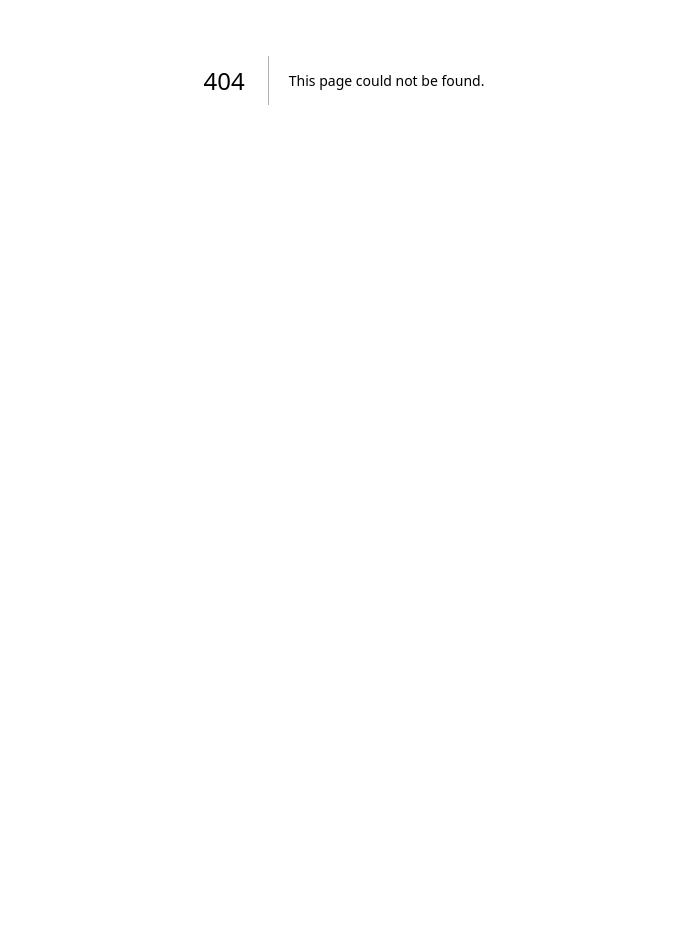
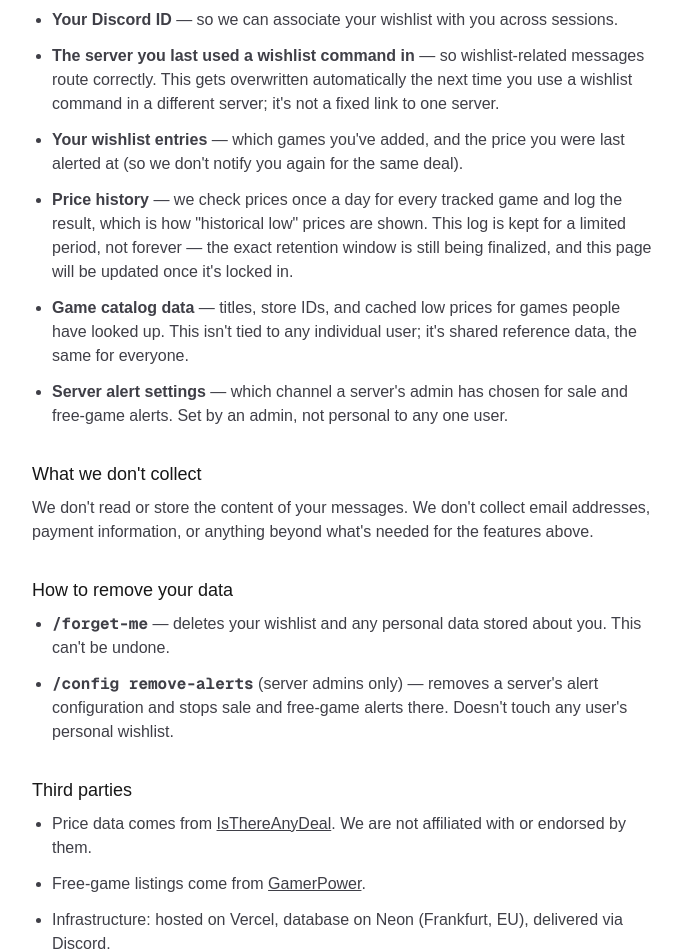
Before and after one commit to Akiz-Ivanov/discord-game-sales-bot, a Next.js app: page /privacy in a window 1280 px wide. Before the commit this address had no page. Shown: the part 320-1272 px from the top of the page, without its empty margins (296-978 px from the left). Before the commit the page ends 800 px from the top, so only its background shows below. Built offline with nearby package versions, Linux system fonts and the light colour scheme.

Commit message:
feat: add /privacy policy page

```diff
--- /dev/null
+++ b/src/app/privacy/page.tsx
@@ -0,0 +1,160 @@
+import type { Metadata } from 'next'
+
+export const metadata: Metadata = {
+  title: 'Privacy Policy — Game Sales Bot',
+  description: 'What data Game Sales Bot stores, why, and how to remove it.',
+}
+
+const SECTIONS = [
+  {
+    heading: 'What this is',
+    body: (
+      <p>
+        Game Sales Bot is a Discord bot that tracks game prices and lets you
+        build a personal wishlist for price-drop and free-game alerts. It&apos;s
+        an independent solo project, not affiliated with Discord,
+        IsThereAnyDeal, or GamerPower.
+      </p>
+    ),
+  },
+  {
+    heading: 'Data we store, and why',
+    body: (
+      <ul className="list-disc space-y-3 pl-5">
+        <li>
+          <strong>Your Discord ID</strong> — so we can associate your wishlist
+          with you across sessions.
+        </li>
+        <li>
+          <strong>The server you last used a wishlist command in</strong> — so
+          wishlist-related messages route correctly. This gets overwritten
+          automatically the next time you use a wishlist command in a different
+          server; it&apos;s not a fixed link to one server.
+        </li>
+        <li>
+          <strong>Your wishlist entries</strong> — which games you&apos;ve
+          added, and the price you were last alerted at (so we don&apos;t notify
+          you again for the same deal).
+        </li>
+        <li>
+          <strong>Price history</strong> — we check prices once a day for every
+          tracked game and log the result, which is how &quot;historical
+          low&quot; prices are shown. This log is kept for a limited period, not
+          forever — the exact retention window is still being finalized, and
+          this page will be updated once it&apos;s locked in.
+        </li>
+        <li>
+          <strong>Game catalog data</strong> — titles, store IDs, and cached low
+          prices for games people have looked up. This isn&apos;t tied to any
+          individual user; it&apos;s shared reference data, the same for
+          everyone.
+        </li>
+        <li>
+          <strong>Server alert settings</strong> — which channel a server&apos;s
+          admin has chosen for sale and free-game alerts. Set by an admin, not
+          personal to any one user.
+        </li>
+      </ul>
+    ),
+  },
+  {
+    heading: "What we don't collect",
+    body: (
+      <p>
+        We don&apos;t read or store the content of your messages. We don&apos;t
+        collect email addresses, payment information, or anything beyond
+        what&apos;s needed for the features above.
+      </p>
+    ),
+  },
+  {
+    heading: 'How to remove your data',
+    body: (
+      <ul className="list-disc space-y-3 pl-5">
+        <li>
+          <strong>
+            <code>/forget-me</code>
+          </strong>{' '}
+          — deletes your wishlist and any personal data stored about you. This
+          can&apos;t be undone.
+        </li>
+        <li>
+          <strong>
+            <code>/config remove-alerts</code>
+          </strong>{' '}
+          (server admins only) — removes a server&apos;s alert configuration and
+          stops sale and free-game alerts there. Doesn&apos;t touch any
+          user&apos;s personal wishlist.
+        </li>
+      </ul>
+    ),
+  },
+  {
+    heading: 'Third parties',
+    body: (
+      <ul className="list-disc space-y-3 pl-5">
+        <li>
+          Price data comes from{' '}
+          <a href="https://isthereanydeal.com" className="underline">
+            IsThereAnyDeal
+          </a>
+          . We are not affiliated with or endorsed by them.
+        </li>
+        <li>
+          Free-game listings come from{' '}
+          <a href="https://www.gamerpower.com" className="underline">
+            GamerPower
+          </a>
+          .
+        </li>
+        <li>
+          Infrastructure: hosted on Vercel, database on Neon (Frankfurt, EU),
+          delivered via Discord.
+        </li>
+      </ul>
+    ),
+  },
+  {
+    heading: 'Changes to this policy',
+    body: (
+      <p>
+        This policy may change as the bot changes. Check back here for the
+        current version.
+      </p>
+    ),
+  },
+  {
+    heading: 'Questions',
+    body: (
+      <p>
+        Open an issue on{' '}
+        <a
+          href="https://github.com/Akiz-Ivanov/discord-game-sales-bot"
+          className="underline"
+        >
+          GitHub
+        </a>
+        .
+      </p>
+    ),
+  },
+]
+
+export default function PrivacyPolicyPage() {
+  return (
+    <main className="mx-auto flex max-w-2xl flex-1 flex-col gap-8 px-6 py-16">
+      <div>
+        <h1 className="text-2xl font-semibold">Privacy Policy</h1>
+        <p className="mt-1 text-sm text-zinc-500 dark:text-zinc-400">
+          Last updated: August 2026
+        </p>
+      </div>
+      {SECTIONS.map((section) => (
+        <section key={section.heading}>
+          <h2 className="mb-2 text-lg font-medium">{section.heading}</h2>
+          <div className="text-zinc-700 dark:text-zinc-300">{section.body}</div>
+        </section>
+      ))}
+    </main>
+  )
+}
```
